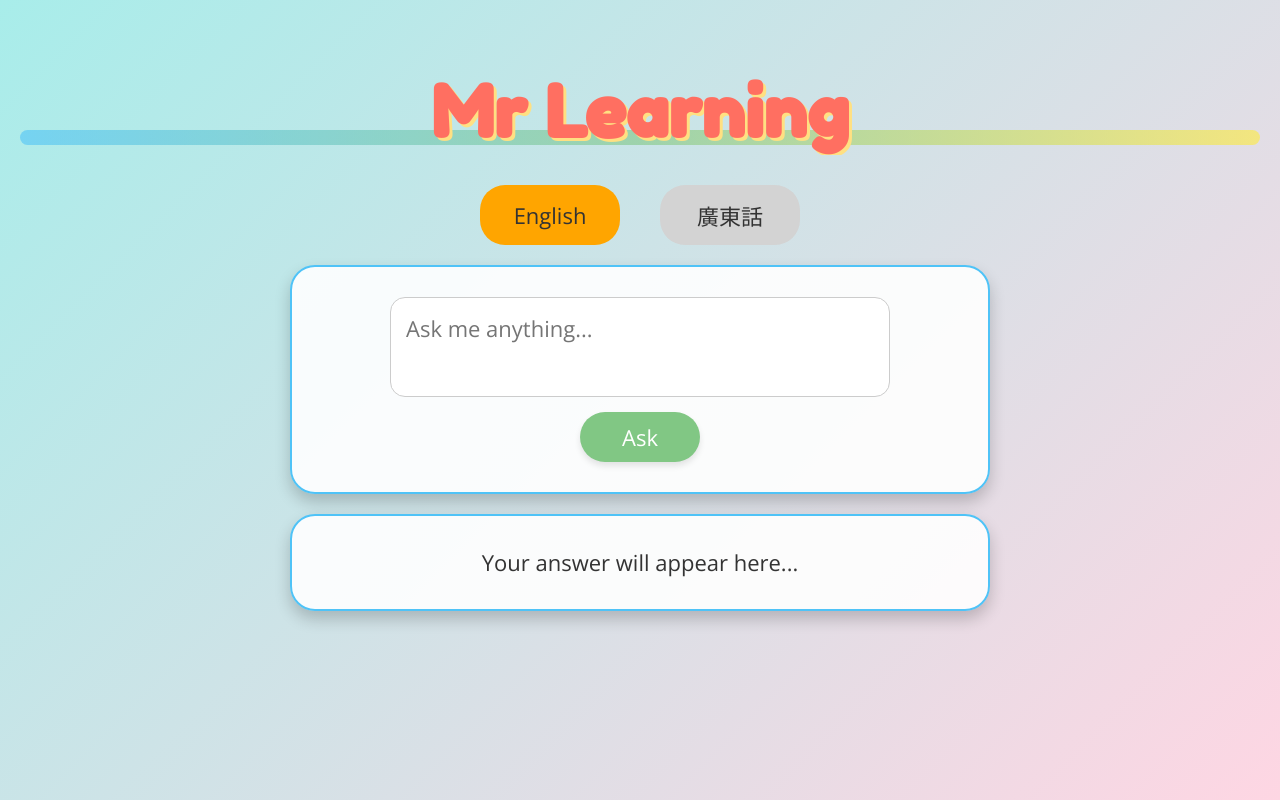
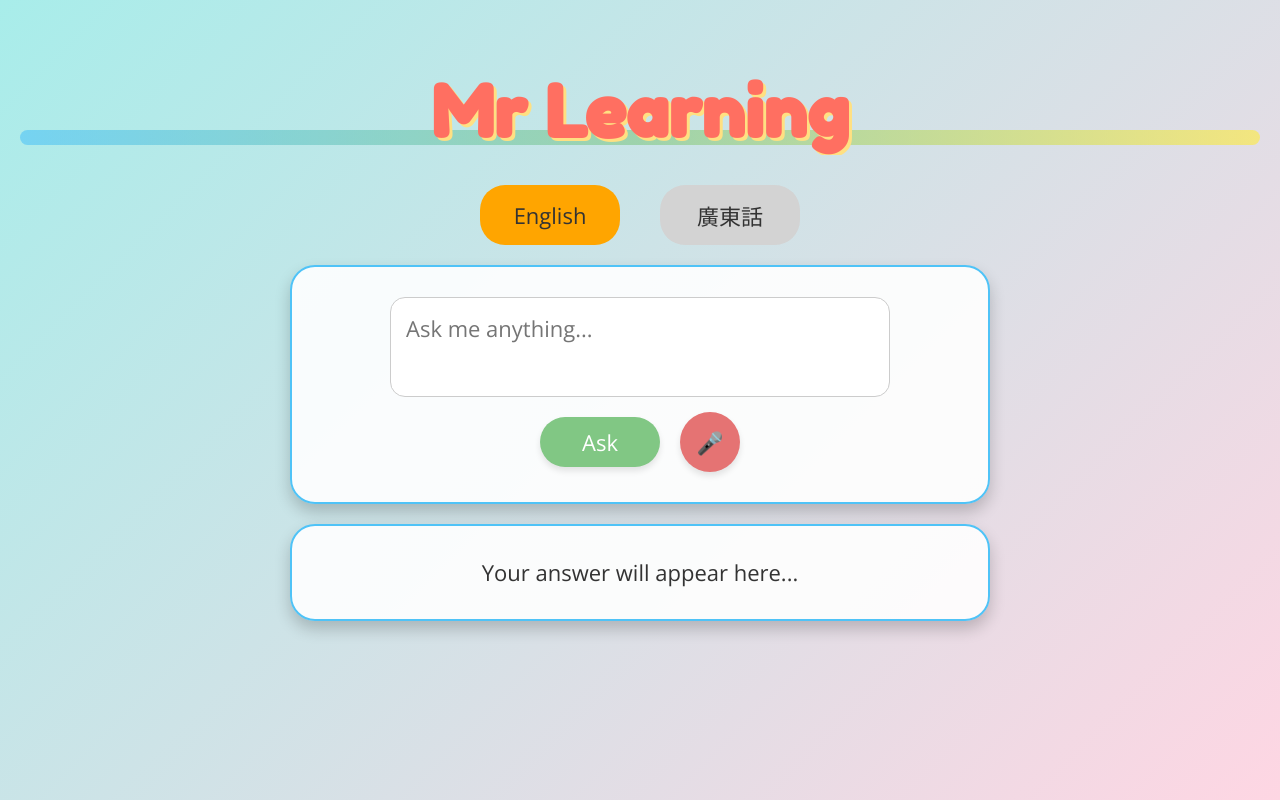
Before and after one commit to davigonia/mr_learning, a React (Create React App) app: page / in a window 1280 px wide. Built offline with nearby package versions, Linux system fonts and the light colour scheme.

Commit message:
Add voice input button and speech recognition functionality

```diff
--- a/src/App.js
+++ b/src/App.js
@@ -8,11 +8,50 @@ function App() {
   const [isLoading, setIsLoading] = useState(false);
   const [language, setLanguage] = useState('english');
   const [error, setError] = useState('');
+  const [isListening, setIsListening] = useState(false);
+  const [speechRecognition, setSpeechRecognition] = useState(null);
 
-  // Effect to log when component mounts
+  // Effect to initialize speech recognition
   useEffect(() => {
     console.log('App component mounted successfully');
-  }, []);
+
+    // Initialize speech recognition if available
+    if ('webkitSpeechRecognition' in window || 'SpeechRecognition' in window) {
+      const SpeechRecognition = window.SpeechRecognition || window.webkitSpeechRecognition;
+      const recognition = new SpeechRecognition();
+
+      recognition.continuous = false;
+      recognition.interimResults = false;
+
+      recognition.onstart = () => {
+        console.log('Speech recognition started');
+        setIsListening(true);
+      };
+
+      recognition.onend = () => {
+        console.log('Speech recognition ended');
+        setIsListening(false);
+      };
+
+      recognition.onresult = (event) => {
+        const transcript = event.results[0][0].transcript;
+        console.log('Speech recognized:', transcript);
+        setQuestion(transcript);
+      };
+
+      recognition.onerror = (event) => {
+        console.error('Speech recognition error:', event.error);
+        setIsListening(false);
+        setError(language === 'english' ?
+          `Speech recognition error: ${event.error}` :
+          `語音識別錯誤: ${event.error}`);
+      };
+
+      setSpeechRecognition(recognition);
+    } else {
+      console.warn('Speech recognition not supported in this browser');
+    }
+  }, [language]);
 
   // UI text based on language
   const uiText = {
@@ -25,6 +64,34 @@ function App() {
   // Function to toggle language
   const toggleLanguage = () => {
     setLanguage(language === 'english' ? 'cantonese' : 'english');
+
+    // Update speech recognition language if active
+    if (speechRecognition) {
+      speechRecognition.lang = language === 'english' ? 'zh-HK' : 'en-US';
+    }
+  };
+
+  // Function to toggle speech recognition
+  const toggleSpeechRecognition = () => {
+    if (!speechRecognition) {
+      setError(language === 'english' ?
+        'Speech recognition not supported in this browser' :
+        '此瀏覽器不支持語音識別');
+      return;
+    }
+
+    if (isListening) {
+      speechRecognition.stop();
+    } else {
+      setError('');
+      // Set language for speech recognition
+      speechRecognition.lang = language === 'english' ? 'en-US' : 'zh-HK';
+      try {
+        speechRecognition.start();
+      } catch (error) {
+        console.error('Speech recognition error:', error);
+      }
+    }
   };
 
   // Function to handle question submission
@@ -102,6 +169,14 @@ function App() {
           >
             {uiText.askButton}
           </button>
+          <button
+            className={`mic-button ${isListening ? 'active' : ''}`}
+            onClick={toggleSpeechRecognition}
+            disabled={isLoading}
+            aria-label={language === 'english' ? 'Voice Input' : '語音輸入'}
+          >
+            🎤
+          </button>
         </div>
 
         {error && <div className="error-message">{error}</div>}
```
